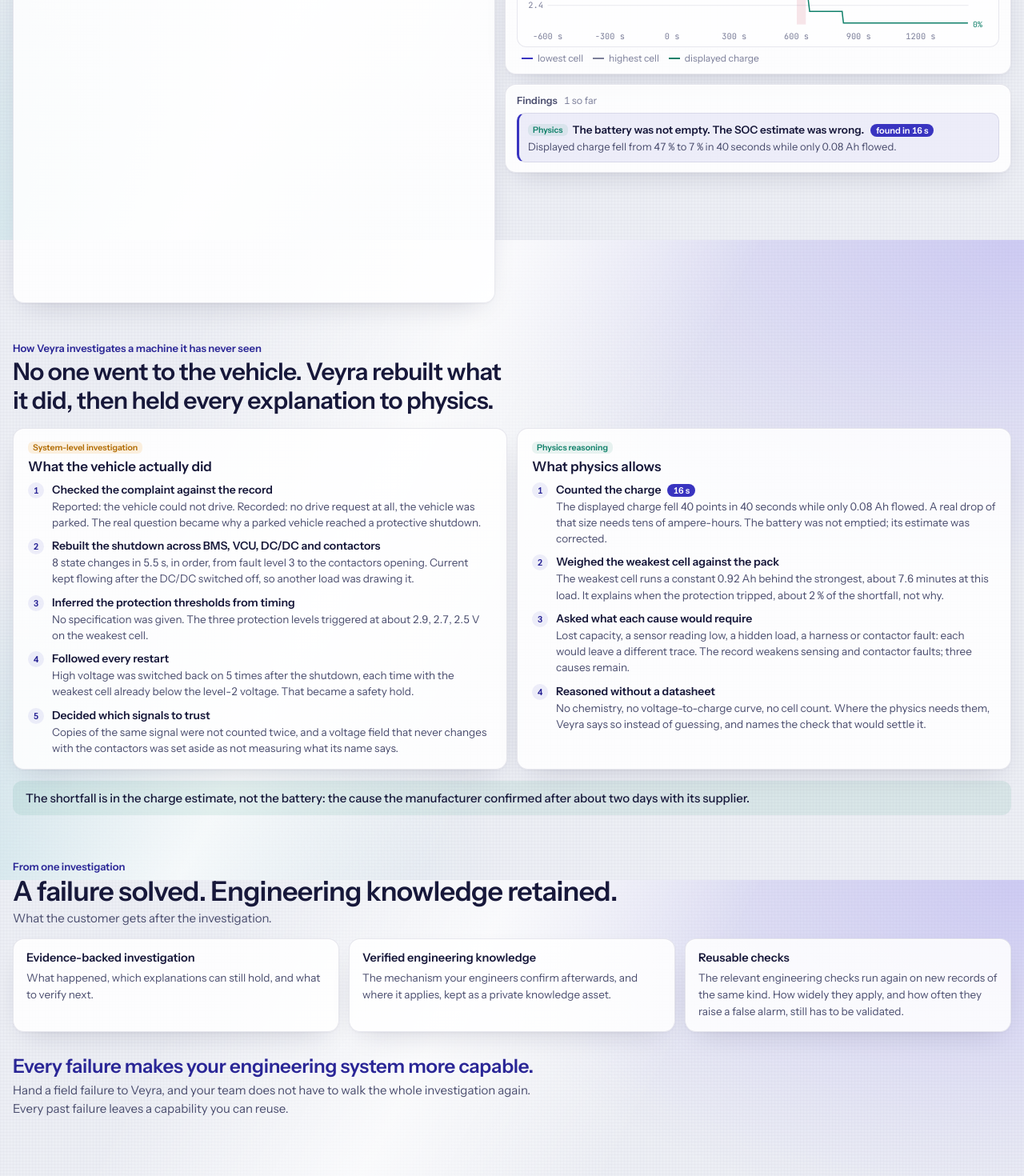
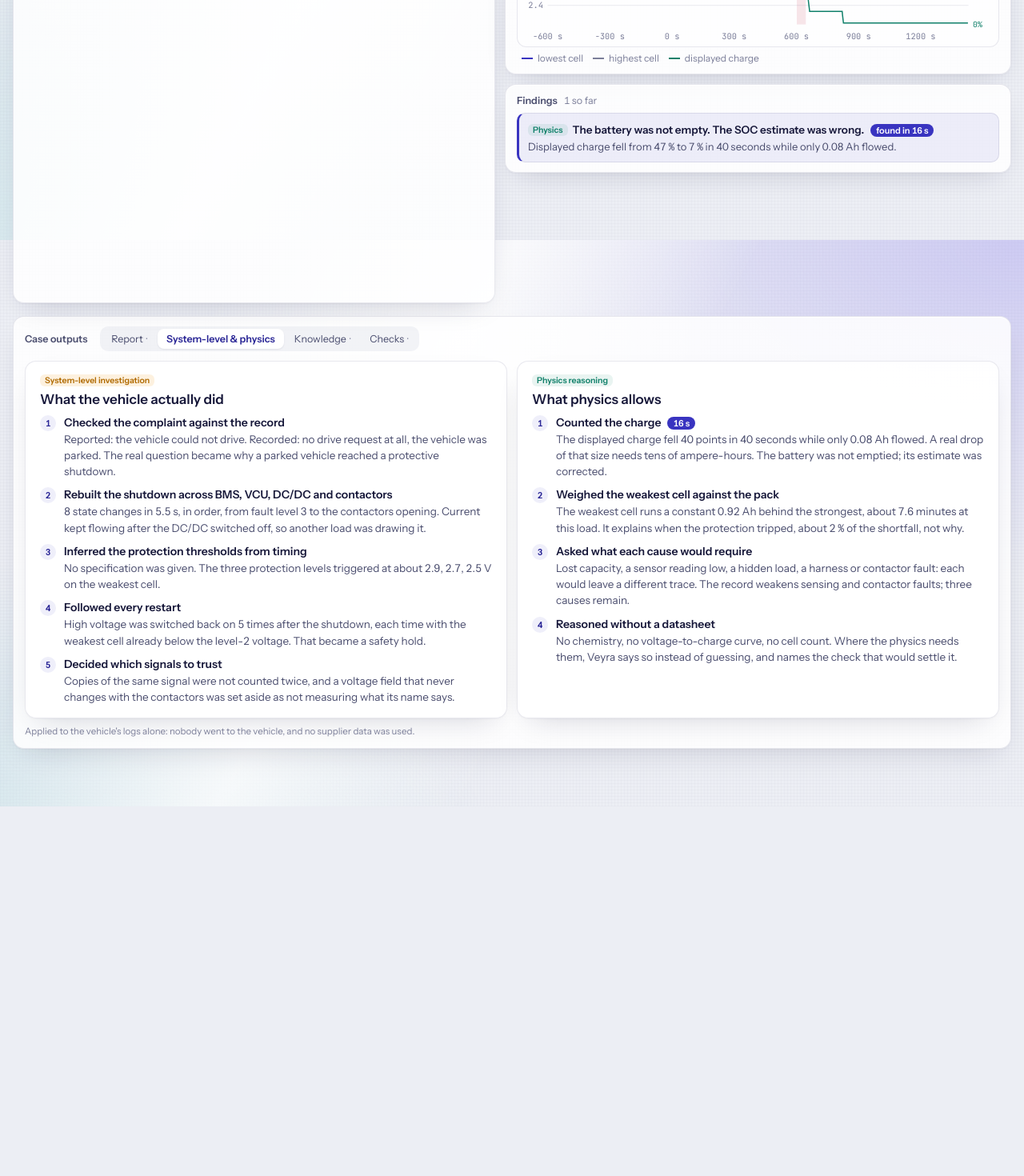
Before and after one commit to yuemonner/veyra-demo, a Next.js app in the folder frontend/: page /system-investigation in a window 1280 px wide. Shown: the part 500-1970 px from the top of the page at 80% size. After the commit the page ends 1508 px from the top, so only its background shows below. Built offline with nearby package versions, Linux system fonts and the light colour scheme.

Commit message:
Demo: case outputs as product (report, reasoning, knowledge record, saved checks)

```diff
--- a/frontend/app/system-investigation/Workspace.tsx
+++ b/frontend/app/system-investigation/Workspace.tsx
@@ -30,18 +30,16 @@ function viewFor(t: Tool, prev: View): View {
   if (t.tool === "submit_report") return { window: "fault", soc: true, band: true, thresholds: true };
   return prev;
 }
-const clock = (ms: number) => { const t = Math.max(0, Math.round(ms / 1000)); return `${Math.floor(t / 60)}:${String(t % 60).padStart(2, "0")}`; };
 const SPEEDS = [{ k: "fast", label: "8×", f: 8 }, { k: "real", label: "Real time", f: 1 }];
 
 export default function Workspace({ d }: { d: Any }) {
-  const run = d.agent_run, rc = d.real_case, bm = run.benchmark || {};
+  const run = d.agent_run, rc = d.real_case;
   const events = useMemo(() => {
     const out: Ev[] = [];
     for (const t of run.turns) { out.push({ kind: "think", turn: t.n, ms: t.ms, note: t.note }); for (const tool of t.tools) out.push({ kind: "tool", turn: t.n, tool }); }
     out.push({ kind: "report" });
     return out;
   }, [run]);
-  const endAt = useMemo(() => { let acc = 0; return events.map((e) => { acc += e.kind === "think" ? e.ms : e.kind === "tool" ? e.tool.ms || 0 : 0; return acc; }); }, [events]);
   const views = useMemo(() => { let v: View = { window: "fault" }; return events.map((e) => { if (e.kind === "tool") v = viewFor(e.tool, v); else if (e.kind === "report") v = { window: "fault", soc: true, band: true, thresholds: true }; return v; }); }, [events]);
   const idxOf = useMemo(() => { const m: Record<string, number> = {}; events.forEach((e, k) => { if (e.kind === "tool") m[e.tool.id] = k; }); return m; }, [events]);
 
@@ -83,8 +81,6 @@ export default function Workspace({ d }: { d: Any }) {
     if (list && el) list.scrollTo({ top: Math.max(0, el.offsetTop - list.clientHeight + el.offsetHeight + 24), behavior: "smooth" });
   }, [i, thinking]);
 
-  const cur = i >= 0 ? events[i] : null;
-  const nowMs = i < 0 ? 0 : cur?.kind === "think" ? endAt[i] - cur.ms * (1 - frac) : endAt[i];
   const view: View = i < 0 ? { window: "fault" } : views[i];
   const isEng = (e: Ev) => e.kind === "tool" && e.tool.tool !== "submit_report";
   const toolsDone = events.slice(0, i + 1).filter(isEng).length, toolsAll = events.filter(isEng).length;
@@ -93,8 +89,6 @@ export default function Workspace({ d }: { d: Any }) {
   const status = i < 0 ? "Ready" : done ? "Investigation complete" : "Investigating";
   const restart = () => { setOpen(null); setFrac(1); setI(-1); setPlaying(true); };
   const skip = () => { setPlaying(false); setFrac(1); setI(events.length - 1); };
-  const rep = run.report || {};
-  const rows: Any[] = bm.rows || [];
 
   return (
     <div className={w.app}>
@@ -130,7 +124,6 @@ export default function Workspace({ d }: { d: Any }) {
         </div>
         <div className={w.stripRun}>
           <span className={w.meters}>
-            <span><b>{clock(nowMs)}</b> agent time</span>
             <span><b>{stepsDone}/{run.turns.length}</b> steps</span>
             <span><b>{toolsDone}/{toolsAll}</b> tool calls</span>
           </span>
@@ -205,30 +198,46 @@ export default function Workspace({ d }: { d: Any }) {
         </div>
       </div>
 
-      {done && (
-        <section className={w.result} aria-live="polite">
-          <header>
-            <h2>Investigation complete</h2>
-            <span className={w.fine}>Full AI investigation in {Math.round(run.run_seconds / 60)} minutes, from the raw logs, without the vehicle or supplier data.</span>
-          </header>
+      <Outputs d={d} done={done} />
+    </div>
+  );
+}
+
+// What the investigation leaves behind, as the product keeps it: the report, how it was reached, the knowledge record and
+// the checks saved for the next record of this kind.
+const OUT_TABS = [["report", "Report"], ["reasoning", "System-level & physics"], ["knowledge", "Knowledge"], ["checks", "Checks"]] as const;
+
+function Outputs({ d, done }: { d: Any; done: boolean }) {
+  const run = d.agent_run, rc = d.real_case, rep = run.report || {};
+  const [tab, setTab] = useState<string>("reasoning");
+  useEffect(() => { if (done) setTab("report"); }, [done]);
+  const sys = d.system, ca = (d.physics.checks || []).find((c: Any) => c.id === "charge_accounting");
+  const pending = <p className={w.pending}>Available when the investigation completes.</p>;
+  const outcome: string = rc?.outcome?.statement || "";
+  return (
+    <section className={`${w.card} ${w.outputs}`}>
+      <header className={w.outHead}>
+        <h2>Case outputs</h2>
+        <nav className={w.outTabs} role="tablist" aria-label="Case outputs">
+          {OUT_TABS.map(([k, label]) => (
+            <button key={k} role="tab" aria-selected={tab === k} className={tab === k ? w.on : ""} onClick={() => setTab(k)}>
+              {label}{!done && k !== "reasoning" && <i className={w.lock} aria-hidden>·</i>}
+            </button>))}
+        </nav>
+      </header>
+
+      {tab === "report" && (!done ? pending : (
+        <div className={w.outBody}>
           <div className={w.three}>
             <div><h3>What happened</h3><p>The battery protection cut high voltage on a parked vehicle. The displayed charge was wrong: the pack held far less than it showed.</p></div>
             <div><h3>Still possible</h3><p>The SOC estimate drifted, usable capacity is low, or the current sensor under-reads. The logs alone cannot separate them.</p></div>
             <div><h3>Verify next</h3><p>{(rep.next_action || "").split(". ")[0]}. Read-only, no vehicle contact. Hold high voltage until every cell has been checked.</p></div>
           </div>
-          <div className={w.bench}>
-            <div><b>{Math.round(rc.timing.total_s)} s</b><span>to surface the decisive SOC inconsistency</span></div>
-            <div><b>{Math.round(run.run_seconds / 60)} min</b><span>full AI investigation</span></div>
-            <div className={w.benchThem}><b>≈ 2 days</b><span>{rows[rows.length - 1]?.label || "the manufacturer"}, with its battery supplier</span></div>
-          </div>
           {rc?.outcome && <p className={w.confirmed}><b>Confirmed afterwards by the manufacturer:</b> SOC drift after a long time without a full charge. The check Veyra put first is where it was found.</p>}
-        </section>
-      )}
+        </div>))}
 
-      {run.methods && (
-        <section className={w.methods}>
-          <p className={w.kicker}>How Veyra investigates a machine it has never seen</p>
-          <h2>No one went to the vehicle. Veyra rebuilt what it did, then held every explanation to physics.</h2>
+      {tab === "reasoning" && run.methods && (
+        <div className={w.outBody}>
           <div className={w.two}>
             <div className={w.col}>
               <h3><span className={`${w.chip} ${w.chipSys}`}>System-level investigation</span>What the vehicle actually did</h3>
@@ -239,22 +248,46 @@ export default function Workspace({ d }: { d: Any }) {
               <ol>{run.methods.physics.map((m: Any) => <li key={m.title}><b>{m.title}{m.badge && <span className={w.badge}>{m.badge}</span>}</b><p>{m.text}</p></li>)}</ol>
             </div>
           </div>
-          <p className={w.methodsResult}>{run.methods.result}</p>
-        </section>
-      )}
+          <p className={w.fine}>Applied to the vehicle&apos;s logs alone: nobody went to the vehicle, and no supplier data was used.</p>
+        </div>)}
 
-      <section className={w.after}>
-        <p className={w.kicker}>From one investigation</p>
-        <h2>A failure solved. Engineering knowledge retained.</h2>
-        <p className={w.afterLede}>What the customer gets after the investigation.</p>
-        <div className={w.three}>
-          <div><h3>Evidence-backed investigation</h3><p>What happened, which explanations can still hold, and what to verify next.</p></div>
-          <div><h3>Verified engineering knowledge</h3><p>The mechanism your engineers confirm afterwards, and where it applies, kept as a private knowledge asset.</p></div>
-          <div><h3>Reusable checks</h3><p>The relevant engineering checks run again on new records of the same kind. How widely they apply, and how often they raise a false alarm, still has to be validated.</p></div>
-        </div>
-        <p className={w.closing}>Every failure makes your engineering system more capable.</p>
-        <p className={w.closingSub}>Hand a field failure to Veyra, and your team does not have to walk the whole investigation again. Every past failure leaves a capability you can reuse.</p>
-      </section>
-    </div>
+      {tab === "knowledge" && (!done ? pending : (
+        <div className={w.outBody}>
+          <article className={w.record}>
+            <header>
+              <span className={w.recId}>Knowledge record</span>
+              <span className={`${w.chip} ${w.chipPhys}`}>Verified by the manufacturer</span>
+              <span className={w.recPriv}>Private to this customer</span>
+            </header>
+            <h3>SOC estimate drift after long periods without a full charge</h3>
+            <dl>
+              <dt>Mechanism</dt><dd>{outcome.replace(/^The manufacturer later confirmed SOC estimation drift: /, "").replace(/^the /, "The ")}</dd>
+              <dt>Signature in the logs</dt><dd>A large SOC correction with almost no counted charge (on this case {ca ? "40 points with 0.08 Ah" : "a large jump"}), and a displayed SOC well above the charge actually available.</dd>
+              <dt>Applies to</dt><dd>Packs with a flat voltage plateau that sit for long periods without a full charge.</dd>
+              <dt>Not yet established</dt><dd>How often it occurs across the fleet, and whether capacity loss also contributes on other vehicles.</dd>
+              <dt>Action</dt><dd>{rc?.outcome?.fix} Check the calibration history first when the signature appears.</dd>
+              <dt>Source</dt><dd>This investigation and the manufacturer&apos;s confirmation.</dd>
+            </dl>
+          </article>
+        </div>))}
+
+      {tab === "checks" && (!done ? pending : (
+        <div className={w.outBody}>
+          <div className={w.tableWrap}>
+            <table className={w.checks}>
+              <thead><tr><th>Check</th><th>What it flags</th><th>Needs</th><th>On this case</th><th>Status</th></tr></thead>
+              <tbody>
+                <tr><td><b>Charge accounting</b></td><td>An SOC change the measured current cannot explain</td><td>Displayed SOC, pack current</td>
+                  <td><span className={w.flag}>Flagged</span> 40 points unexplained</td><td>Saved</td></tr>
+                <tr><td><b>Restart after a protective shutdown</b></td><td>High voltage switched back on after a protective shutdown, with the weakest cell&apos;s voltage each time</td><td>Fault level, contactors, cell voltages</td>
+                  <td><span className={w.flag}>Flagged</span> {(sys.restarts.rows || []).length} re-closures, safety hold</td><td>Saved</td></tr>
+                <tr><td><b>Protection thresholds from timing</b></td><td>The trigger voltage and delay of each protection level</td><td>Fault level, cell voltages</td>
+                  <td>{(sys.thresholds.rows || []).map((r: Any) => r.inferred_threshold).join(" / ")} V</td><td>Saved</td></tr>
+              </tbody>
+            </table>
+          </div>
+          <p className={w.fine}>These checks run on every new record of this kind. How widely they apply, and how often they raise a false alarm, is measured as they run; neither is validated yet.</p>
+        </div>))}
+    </section>
   );
 }
--- a/frontend/app/system-investigation/workspace.module.css
+++ b/frontend/app/system-investigation/workspace.module.css
@@ -177,3 +177,29 @@
 @media (max-width: 900px) { .hero { grid-template-columns: 1fr 1fr; } .heroMain { grid-column: 1 / -1; } }
 @media (max-width: 760px) { .two { grid-template-columns: 1fr; } }
 @media (max-width: 480px) { .hero { grid-template-columns: 1fr; } .heroMain { flex-direction: column; align-items: flex-start; gap: 4px; } }
+
+/* Case outputs */
+.outputs { width: min(1288px, calc(100% - 32px)); margin: 16px auto 0; }
+.outHead { display: flex; flex-wrap: wrap; align-items: center; gap: 8px 16px; margin-bottom: 12px; }
+.outHead h2 { margin: 0; }
+.outTabs { display: flex; flex-wrap: wrap; gap: 2px; background: rgba(35, 37, 92, 0.05); border-radius: 10px; padding: 3px; }
+.outTabs button { font: inherit; font-size: 12.5px; padding: 5px 11px; border: 0; border-radius: 8px; background: transparent; color: var(--sr-ink-2); cursor: pointer; }
+.outTabs button.on { background: #fff; color: var(--sr-thread-deep); font-weight: 600; box-shadow: 0 1px 2px rgba(23, 24, 58, 0.08); }
+.outTabs button:focus-visible { outline: 2px solid var(--sr-thread); outline-offset: 1px; }
+.lock { font-style: normal; margin-left: 4px; color: var(--sr-ink-3); }
+.outBody { animation: rise 300ms ease both; }
+.pending { margin: 4px 0; padding: 18px; border: 1px dashed var(--sr-edge-strong); border-radius: 12px; color: var(--sr-ink-3); font-size: 13.5px; text-align: center; }
+.record { border: 1px solid var(--sr-edge); border-radius: 12px; background: rgba(255, 255, 255, 0.8); padding: 14px 16px; max-width: 900px; }
+.record header { display: flex; flex-wrap: wrap; align-items: center; gap: 6px 10px; font-size: 12px; }
+.recId { font-weight: 600; color: var(--sr-ink-2); }
+.recPriv { color: var(--sr-ink-3); }
+.record h3 { margin: 8px 0 10px; font-size: 17px; }
+.record dl { margin: 0; display: grid; grid-template-columns: 170px minmax(0, 1fr); gap: 8px 14px; font-size: 13.5px; line-height: 1.5; }
+.record dt { color: var(--sr-ink-3); }
+.record dd { margin: 0; }
+.tableWrap { overflow-x: auto; }
+.checks { width: 100%; border-collapse: collapse; font-size: 13px; min-width: 640px; }
+.checks th { text-align: left; font-weight: 600; font-size: 12px; color: var(--sr-ink-3); padding: 6px 10px; border-bottom: 1px solid var(--sr-edge-strong); }
+.checks td { padding: 9px 10px; border-bottom: 1px solid var(--sr-edge); vertical-align: top; line-height: 1.45; }
+.flag { display: inline-block; font-size: 11px; font-weight: 600; padding: 1px 7px; border-radius: 6px; background: rgba(194, 48, 74, 0.1); color: var(--sr-fault); margin-right: 4px; }
+@media (max-width: 760px) { .record dl { grid-template-columns: 1fr; gap: 2px 0; } .record dd { margin-bottom: 8px; } }
```
